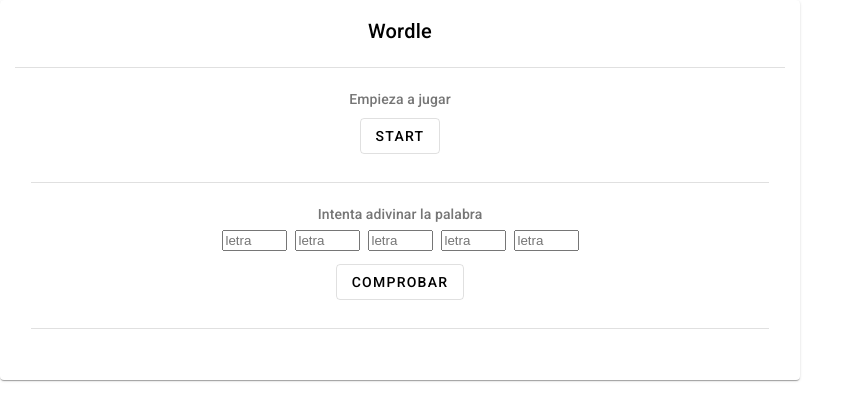
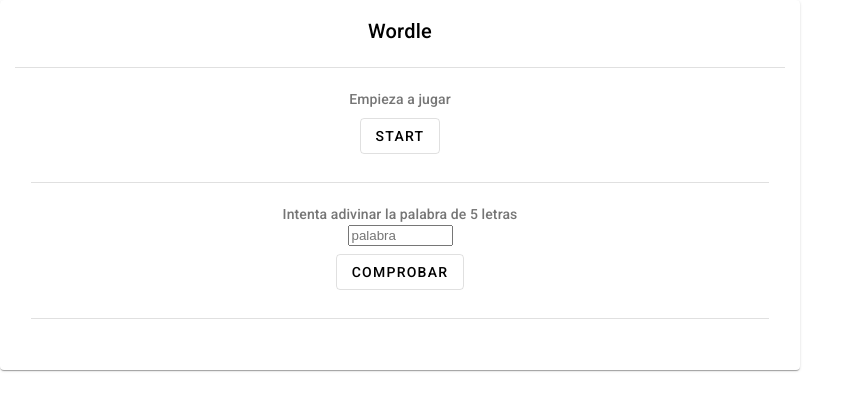
Before and after one commit to martagrana/wordle, an Angular app in the folder wordle/: page / in a window 1280 px wide. Shown: the top 420 px of the page, without its empty margins (0-864 px from the left). Built offline with nearby package versions, Linux system fonts and the light colour scheme.

Commit message:
version decir si aciertas pero con unico input

```diff
--- a/wordle/src/app/app.component.html
+++ b/wordle/src/app/app.component.html
@@ -5,13 +5,15 @@
     <mat-card-subtitle>Empieza a jugar</mat-card-subtitle>
     <mat-card-actions><button mat-stroked-button (click)="seleccionarPalabra()">START</button></mat-card-actions>
     <mat-divider></mat-divider>
-    <mat-card-subtitle>Intenta adivinar la palabra</mat-card-subtitle>
+    <mat-card-subtitle>Intenta adivinar la palabra de 5 letras</mat-card-subtitle>
     <div class="contenedor">
-      <table>
+      <input matInput placeholder="palabra" size="10" [(ngModel)]="palabraAcomprobar">
+      <!--version con 5 inputs, uno por letra
+        <table>
         <th *ngFor="let letra of letras; let i = index">
           <tr><input matInput placeholder="letra" size="5" [(ngModel)]="letras[i]"></tr>
         </th>
-      </table>
+      </table>-->
     </div>
     <mat-card-actions><button mat-stroked-button (click)="comprobarPalabra()">COMPROBAR</button></mat-card-actions>
     <mat-divider></mat-divider>
--- a/wordle/src/app/app.component.ts
+++ b/wordle/src/app/app.component.ts
@@ -11,8 +11,7 @@
   diccionario: string[] = ['cisne', 'erizo', 'tigre', 'mosca', 'cabra'];
   palabraSeleccionada: string = '';
   arrayLetrasPalabraSeleccionada: string[] = [];
-
-  letras: string[] = ['', '', '', '', ''];
+  palabraAcomprobar: string = '';
 
   mensajeResultado: string = '';
 
@@ -25,7 +24,7 @@
   }
 
   comprobarPalabra() {
-    if (this.letras.join('') === this.palabraSeleccionada) {
+    if (this.palabraAcomprobar === this.palabraSeleccionada) {
       this.mensajeResultado = '¡Has acertado!';
     } else {
       this.mensajeResultado = 'Intenta de nuevo';
@@ -33,4 +32,16 @@
   }
 
 
+  /* ESto era necesario en la versión con 5 inputs
+
+  letras: string[] = ['', '', '', '', ''];
+
+  comprobarPalabra() {
+     if (this.letras.join('') === this.palabraSeleccionada) {
+       this.mensajeResultado = '¡Has acertado!';
+     } else {
+       this.mensajeResultado = 'Intenta de nuevo';
+     }
+   }*/
+
 }
```
